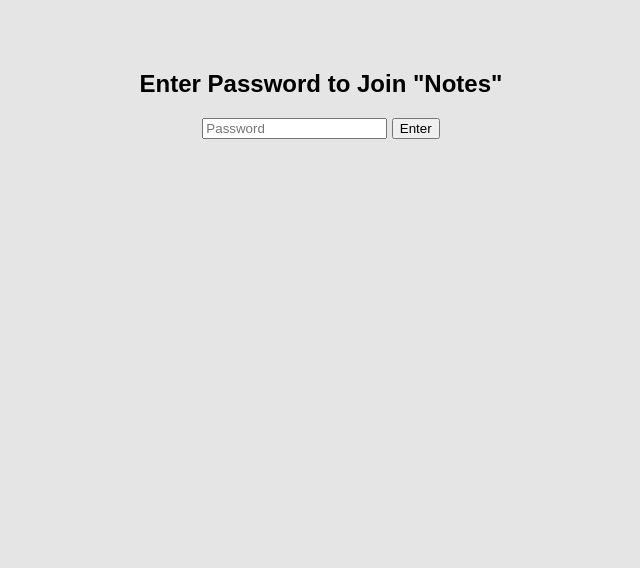
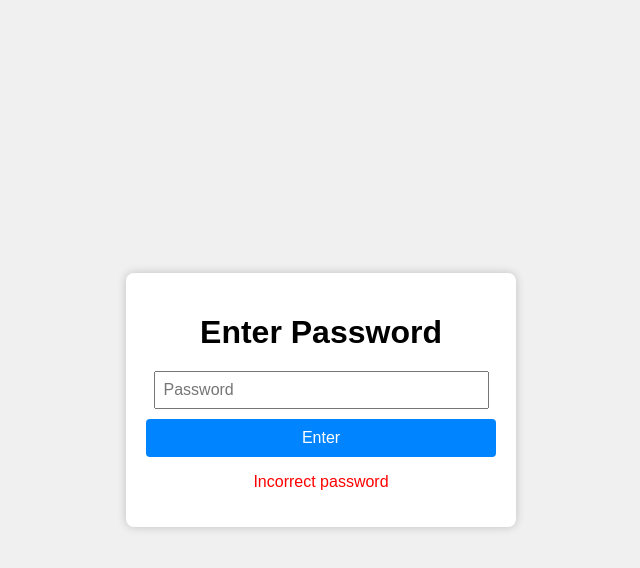
Before and after one commit to bpacybersecurity/Notes, a website: page index.html in a window 1280 px wide. Both pictures are taken after a click on the button "Enter". Shown: the whole page, without its empty margins (319-959 px from the left). Drawn offline with nearby package versions, Linux system fonts and the light colour scheme; no server answers.

Commit message:
Update index.html

```diff
--- a/index.html
+++ b/index.html
@@ -3,31 +3,75 @@
 <head>
     <meta charset="UTF-8">
     <title>Notes Chat</title>
-    <link rel="stylesheet" href="style.css">
+    <style>
+        body {
+            font-family: Arial, sans-serif;
+            background: #f0f0f0;
+            margin: 0;
+            padding: 0;
+            display: flex;
+            justify-content: center;
+            align-items: center;
+            height: 100vh;
+        }
+        #login-box, #chat-box {
+            background: white;
+            padding: 20px;
+            border-radius: 8px;
+            box-shadow: 0 0 10px rgba(0,0,0,0.2);
+            width: 350px;
+            text-align: center;
+        }
+        #chat-box { display: none; width: 90%; max-width: 800px; height: 90vh; }
+        input {
+            width: 90%;
+            padding: 8px;
+            margin-top: 10px;
+            font-size: 16px;
+        }
+        button {
+            width: 100%;
+            padding: 10px;
+            background: #0084ff;
+            color: white;
+            border: none;
+            margin-top: 10px;
+            border-radius: 4px;
+            cursor: pointer;
+            font-size: 16px;
+        }
+        h1 { margin-bottom: 10px; }
+    </style>
 </head>
 <body>
-<div id="login-screen">
-    <h2>Enter Password to Join "Notes"</h2>
+
+<div id="login-box">
+    <h1>Enter Password</h1>
     <input id="password" type="password" placeholder="Password">
-    <button onclick="login()">Enter</button>
+    <button onclick="unlockChat()">Enter</button>
+    <p id="error" style="color:red; display:none;">Incorrect password</p>
 </div>
 
-<div id="chat-screen" style="display:none;">
-    <div id="settings">
-        <input id="name" placeholder="Display Name">
-        <input id="pfp" placeholder="Profile Picture URL">
-    </div>
-
-    <div id="messages"></div>
-
-    <div id="send-area">
-        <input id="file" type="file">
-        <input id="msg" placeholder="Type message…">
-        <button onclick="sendMessage()">Send</button>
-    </div>
+<div id="chat-box">
+    <h1>Notes Chat</h1>
+    <!-- Elfsight All-in-One Chat Embed -->
+    <script src="https://elfsightcdn.com/platform.js" async></script>
+    <div class="elfsight-app-05c28733-89e0-44b6-9600-911701620367" data-elfsight-app-lazy></div>
 </div>
 
-<script src="/socket.io/socket.io.js"></script>
-<script src="script.js"></script>
+<script>
+const CORRECT_PASSWORD = "A+N_1024";
+
+function unlockChat() {
+    const input = document.getElementById("password").value;
+    if(input === CORRECT_PASSWORD) {
+        document.getElementById("login-box").style.display = "none";
+        document.getElementById("chat-box").style.display = "block";
+    } else {
+        document.getElementById("error").style.display = "block";
+    }
+}
+</script>
+
 </body>
 </html>
```
